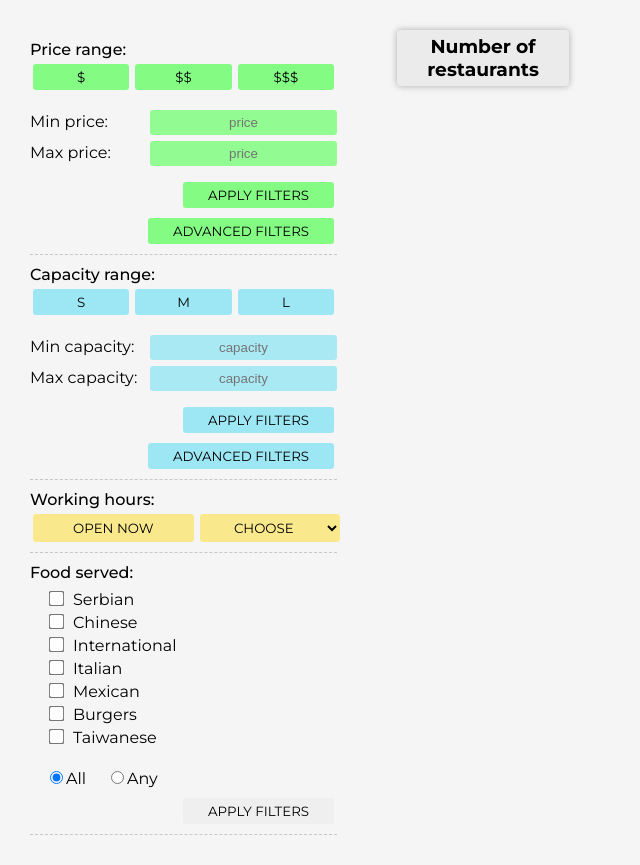
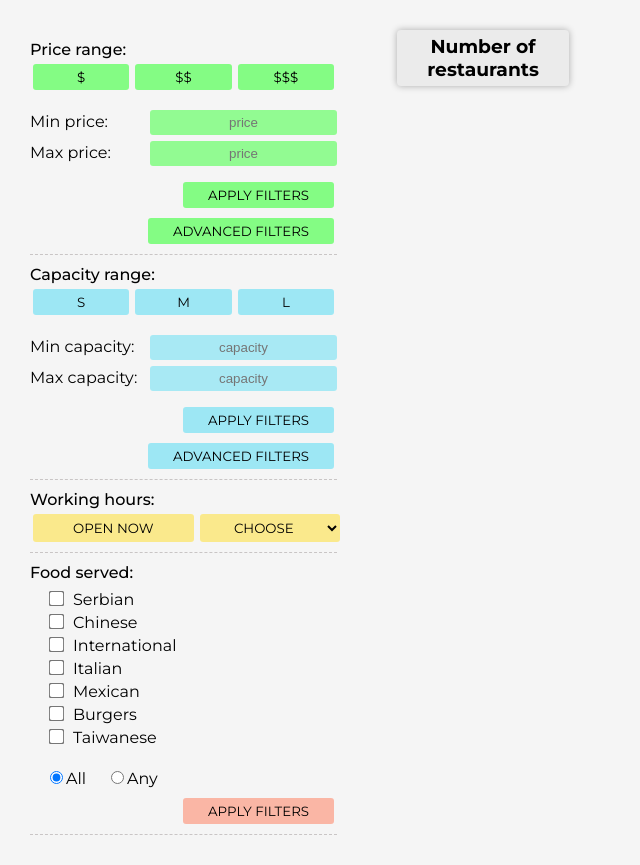
Before and after one commit to urosristanovic/restaurants-react, a React (Create React App) app: page / in a window 1280 px wide. Shown: the whole page, without its empty margins (0-640 px from the left). Built offline with nearby package versions, Linux system fonts and the light colour scheme.

Commit message:
Implemented foods serving options from json

```diff
--- a/src/App.css
+++ b/src/App.css
@@ -279,6 +279,12 @@ button:hover .tooltiptext {
 .blue:hover {
   background-color: rgb(55, 170, 190);
 }
+.red {
+  background-color: rgba(255, 120, 86, 0.5);
+}
+.red:hover {
+  background-color: rgba(255, 120, 86, 1);
+}
 .number-of-restaurants {
   width: 70%;
   margin: 30px auto 0 auto;
--- a/src/App.js
+++ b/src/App.js
@@ -1,7 +1,8 @@
 import './App.css';
 import capacities from './assets/json/capacity.json';
+import foods from './assets/json/food.json';
 import prices from './assets/json/prices.json';
-import ServedFood from './components/Food/servedFood';
+import ServedFood from './components/FoodFilter/foodFilter';
 import RangeFilter from './components/RangeFilter/rangeFilter';
 import Time from './components/Time/time';
 
@@ -12,16 +13,16 @@ function App() {
         <RangeFilter ranges={prices} color='green' title='price' />
         <RangeFilter ranges={capacities} color='blue' title='capacity' />
         <Time />
-        <ServedFood />
+        <ServedFood foods={foods} />
       </section>
       <div>
+        <h3 className='number-of-restaurants' id='number-of-restaurants'>
+          Number of restaurants
+        </h3>
         <h2 className='no-restaurants' id='no-restaurants'>
           Sorry, there are no restaurants with this filter criteria. Please, try
           something else.
         </h2>
-        <h3 className='number-of-restaurants' id='number-of-restaurants'>
-          Number of restaurants
-        </h3>
         <div className='restaurants' id='restaurants'></div>
       </div>
     </div>
--- /dev/null
+++ b/src/assets/json/food.json
@@ -0,0 +1,30 @@
+[
+  {
+    "id": 1,
+    "name": "serbian"
+  },
+  {
+    "id": 2,
+    "name": "chinese"
+  },
+  {
+    "id": 3,
+    "name": "international"
+  },
+  {
+    "id": 4,
+    "name": "italian"
+  },
+  {
+    "id": 5,
+    "name": "mexican"
+  },
+  {
+    "id": 6,
+    "name": "burgers"
+  },
+  {
+    "id": 7,
+    "name": "taiwanese"
+  }
+]
--- a/src/components/Food/servedFood.jsx
+++ /dev/null
@@ -1,62 +0,0 @@
-import React from 'react';
-
-const ServedFood = () => {
-  return (
-    <div id='food-served' className='filter-item'>
-      <p>Food served:</p>
-      <form action='' id='form-food'>
-        <div>
-          <input type='checkbox' id='serbian' value='serbian' />
-          <label htmlFor='serbian'>Serbian</label>
-        </div>
-        <div>
-          <input type='checkbox' id='chinese' value='chinese' />
-          <label htmlFor='chinese'>Chinese</label>
-        </div>
-        <div>
-          <input type='checkbox' id='international' value='international' />
-          <label htmlFor='international'>International</label>
-        </div>
-        <div>
-          <input type='checkbox' id='italian' value='italian' />
-          <label htmlFor='italian'>Italian</label>
-        </div>
-        <div>
-          <input type='checkbox' id='mexican' value='mexican' />
-          <label htmlFor='mexican'>Mexican</label>
-        </div>
-        <div>
-          <input type='checkbox' id='burgers' value='burgers' />
-          <label htmlFor='burgers'>Burgers</label>
-        </div>
-        <div>
-          <input type='checkbox' id='taiwanese' value='taiwanese' />
-          <label htmlFor='taiwanese'>Taiwanese</label>
-        </div>
-        <div className='separate'>
-          <div className='all'>
-            <input
-              type='radio'
-              name='separate'
-              value='all'
-              id='radio-all'
-              checked={true}
-            />
-            <label htmlFor='radio-all'>All </label>
-          </div>
-          <div className='any'>
-            <input type='radio' name='separate' value='any' id='radio-any' />
-            <label htmlFor='radio-any'>Any</label>
-          </div>
-        </div>
-        <div className='btn-submit'>
-          <button type='submit' id='submit'>
-            Apply filters
-          </button>
-        </div>
-      </form>
-    </div>
-  );
-};
-
-export default ServedFood;
--- /dev/null
+++ b/src/components/FoodFilter/checkbox.jsx
@@ -0,0 +1,12 @@
+const Checkbox = ({ food }) => {
+  return (
+    <div>
+      <input type='checkbox' id={food.name} value={food.name} />
+      <label htmlFor={food.name}>
+        {food.name.charAt(0).toUpperCase() + food.name.slice(1).toLowerCase()}
+      </label>
+    </div>
+  );
+};
+
+export default Checkbox;
--- /dev/null
+++ b/src/components/FoodFilter/foodFilter.jsx
@@ -0,0 +1,13 @@
+import React from 'react';
+import Form from './form';
+
+const ServedFood = ({ foods }) => {
+  return (
+    <div id='food-served' className='filter-item'>
+      <p>Food served:</p>
+      <Form foods={foods} />
+    </div>
+  );
+};
+
+export default ServedFood;
--- /dev/null
+++ b/src/components/FoodFilter/form.jsx
@@ -0,0 +1,23 @@
+import Checkbox from './checkbox';
+import RadioButton from './radioButton';
+
+const Form = ({ foods }) => {
+  return (
+    <form action='' id='form-food'>
+      {foods.map(food => {
+        return <Checkbox key={food.id} food={food} />;
+      })}
+      <div className='separate'>
+        <RadioButton name='all' checked={true} />
+        <RadioButton name='any' checked={false} />
+      </div>
+      <div className='btn-submit'>
+        <button className='red' type='submit' id='submit'>
+          Apply filters
+        </button>
+      </div>
+    </form>
+  );
+};
+
+export default Form;
--- /dev/null
+++ b/src/components/FoodFilter/radioButton.jsx
@@ -0,0 +1,18 @@
+const RadioButton = ({ name, checked }) => {
+  return (
+    <div className={name}>
+      <input
+        type='radio'
+        name='separate'
+        value={name}
+        id={`radio-${name}`}
+        checked={checked}
+      />
+      <label htmlFor={`radio-${name}`}>
+        {name.charAt(0).toUpperCase() + name.slice(1).toLowerCase()}
+      </label>
+    </div>
+  );
+};
+
+export default RadioButton;
```
